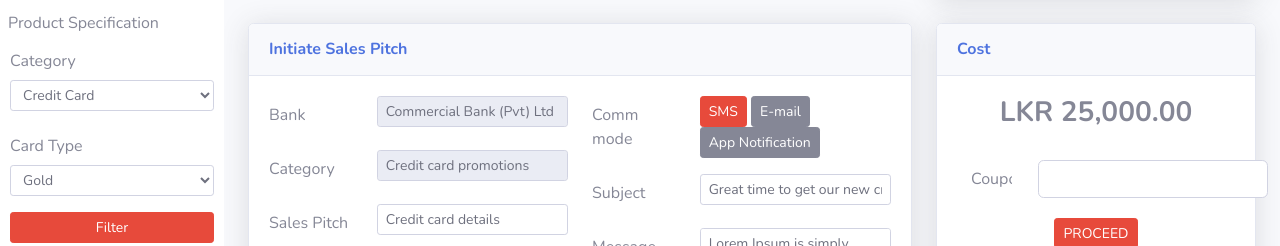
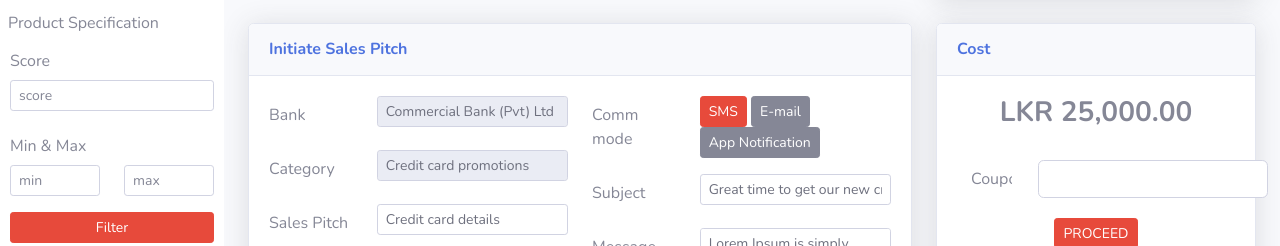
Before and after one commit to dilanMD/web-portal, a website with bundled scripts: page revenue.html in a window 1280 px wide. Shown: the part 630-876 px from the top of the page. Built offline with nearby package versions, Linux system fonts and the light colour scheme.

Commit message:
Some code cleanup

```diff
--- a/revenue.html
+++ b/revenue.html
@@ -123,23 +123,18 @@
               <div class="row">
                 <div class="col-xl-12 col-lg-12 col-md-12">
                   <div class="form-group row">
-                    <label for="category" class="col-sm-12 col-form-label">Category</label>
+                    <label for="score" class="col-sm-12 col-form-label">Score</label>
                     <div class="col-sm-12">
-                      <select class="form-control form-control-sm" id="category">
-                        <option>Savings Account</option>
-                        <option>Personal Loan</option>
-                        <option selected>Credit Card</option>
-                      </select>
+                      <input type="text" class="form-control form-control-sm" placeholder="score" id="score" />
                     </div>
                   </div>
                   <div class="form-group row">
-                    <label for="category" class="col-sm-12 col-form-label">Card Type</label>
-                    <div class="col-sm-12">
-                      <select class="form-control form-control-sm" id="category">
-                        <option>Bronze</option>
-                        <option selected>Gold</option>
-                        <option>Platinum</option>
-                      </select>
+                    <label for="minmax" class="col-sm-12 col-form-label">Min & Max</label>
+                    <div class="col-sm-6">
+                      <input type="text" class="form-control form-control-sm" placeholder="min" />
+                    </div>
+                    <div class="col-sm-6">
+                      <input type="text" class="form-control form-control-sm" placeholder="max" />
                     </div>
                   </div>
                   <div class="form-group row">
```
